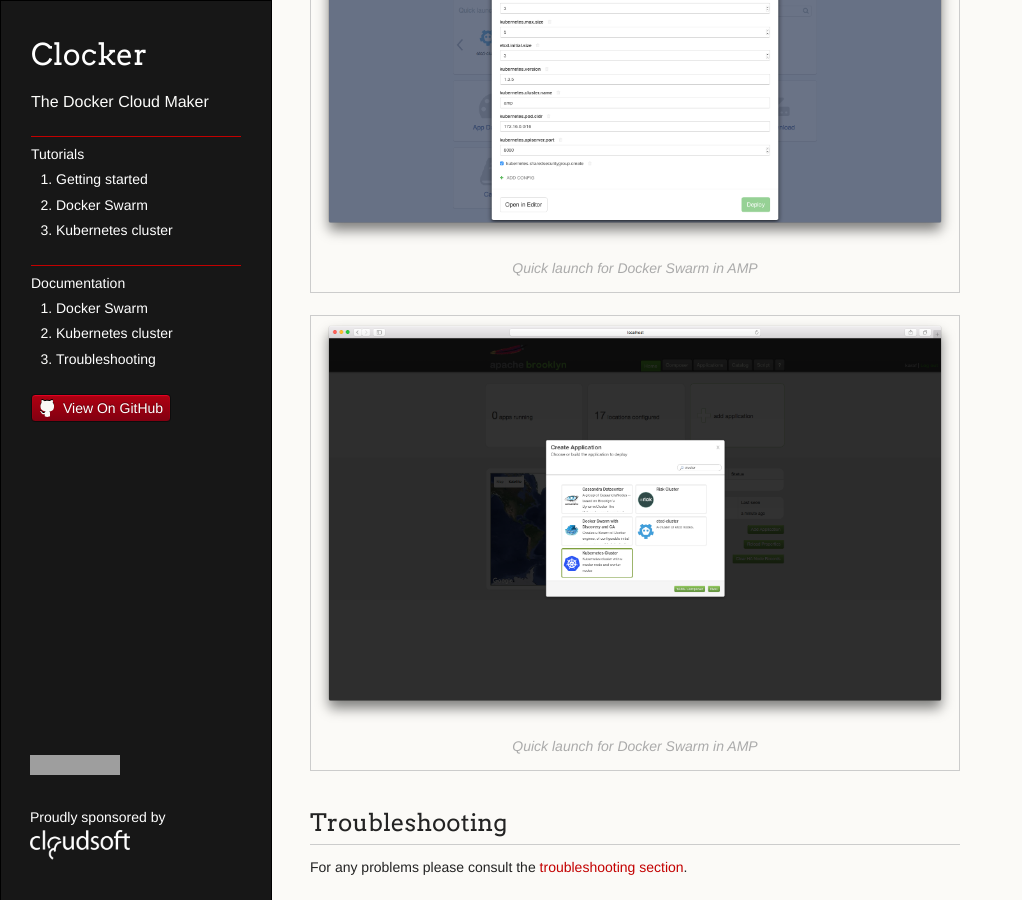
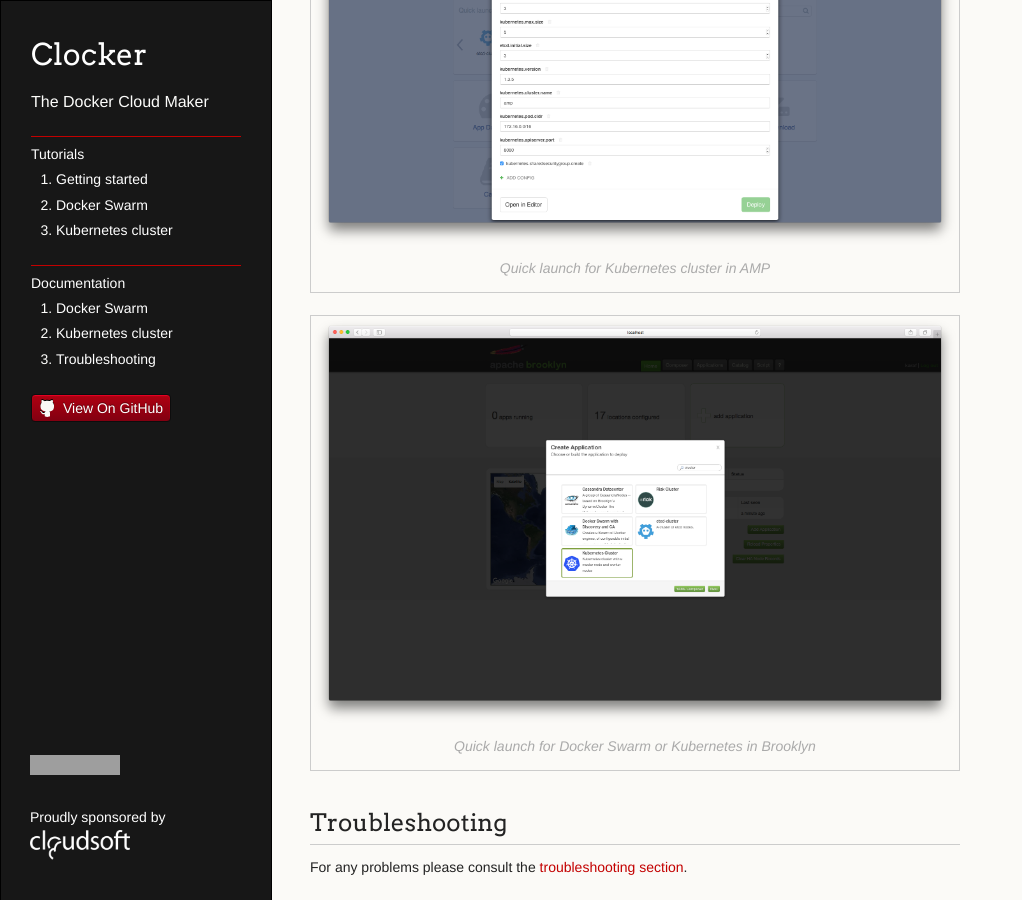
Before and after one commit to brooklyncentral/clocker, a Jekyll site: the page built from index.md, in a window 1280 px wide and 900 px high, scrolled down 1190 px. Shown: the whole window, without its empty margins (0-1022 px from the left). Built offline with Jekyll 4.4.1, drawn with Linux system fonts in a browser that asks for light colours; grey boxes are pictures that could not be loaded.

Commit message:
Update figcaption

```diff
--- a/index.md
+++ b/index.md
@@ -23,11 +23,11 @@
 </figure>
 <figure>
   <img src="{{site.baseurl}}/assets/images/quick-launch-amp-kubernetes.png" alt="Quick launch for Kubernetes in AMP">
-  <figcaption>Quick launch for Docker Swarm in AMP</figcaption>
+  <figcaption>Quick launch for Kubernetes cluster in AMP</figcaption>
 </figure>
 <figure>
   <img src="{{site.baseurl}}/assets/images/quick-launch-brooklyn.png" alt="Quick launch for Docker Swarm or Kubernetes in Brooklyn">
-  <figcaption>Quick launch for Docker Swarm in AMP</figcaption>
+  <figcaption>Quick launch for Docker Swarm or Kubernetes in Brooklyn</figcaption>
 </figure>
 
 ## Troubleshooting
```
